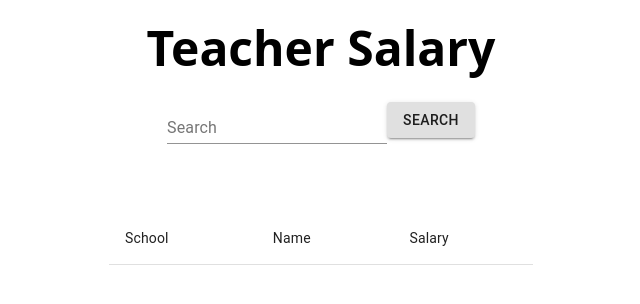
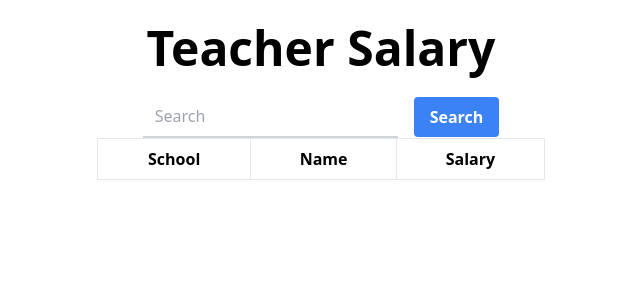
Before and after one commit to dezchai/teacher-salary, a Next.js app: page / in a window 1280 px wide. Shown: the top 304 px of the page, without its empty margins (319-959 px from the left). Built offline with nearby package versions, Linux system fonts and the light colour scheme.

Commit message:
Removed MUI, general improvements

```diff
--- a/package.json
+++ b/package.json
@@ -9,10 +9,6 @@
     "lint": "next lint"
   },
   "dependencies": {
-    "@emotion/react": "^11.11.0",
-    "@emotion/styled": "^11.11.0",
-    "@material-ui/core": "^4.12.4",
-    "@mui/material": "^5.12.3",
     "@types/node": "20.1.0",
     "@types/react": "18.2.6",
     "@types/react-dom": "18.2.4",
@@ -21,7 +17,7 @@
     "eslint": "8.40.0",
     "eslint-config-next": "13.4.1",
     "fuse.js": "^6.6.2",
-    "next": "13.4.1",
+    "next": "^13.4.2",
     "postcss": "8.4.23",
     "react": "18.2.0",
     "react-device-detect": "^2.2.3",
--- a/src/app/api/search/route.ts
+++ b/src/app/api/search/route.ts
@@ -14,7 +14,10 @@ const searchOptions = {
 const fuse = new Fuse(data as Array<any>, searchOptions);
 
 export const POST = async (request: Request) => {
+  const startTime = performance.now();
   const { query } = await request.json();
   const result = fuse.search(query).slice(0, 50);
-  return NextResponse.json({ results: result });
+  const endTime = performance.now();
+  const duration = ((endTime - startTime) / 1000).toFixed(2);
+  return NextResponse.json({ speed: duration, results: result });
 };
--- a/src/app/index.css
+++ b/src/app/index.css
@@ -1,13 +1,13 @@
-body {
+main {
   margin: 0;
-  font-family: -apple-system, BlinkMacSystemFont, 'Segoe UI', 'Roboto', 'Oxygen',
-    'Ubuntu', 'Cantarell', 'Fira Sans', 'Droid Sans', 'Helvetica Neue',
+  font-family: -apple-system, BlinkMacSystemFont, "Segoe UI", "Roboto", "Oxygen",
+    "Ubuntu", "Cantarell", "Fira Sans", "Droid Sans", "Helvetica Neue",
     sans-serif;
   -webkit-font-smoothing: antialiased;
   -moz-osx-font-smoothing: grayscale;
 }
 
 code {
-  font-family: source-code-pro, Menlo, Monaco, Consolas, 'Courier New',
+  font-family: source-code-pro, Menlo, Monaco, Consolas, "Courier New",
     monospace;
 }
--- a/src/app/layout.tsx
+++ b/src/app/layout.tsx
@@ -1,18 +1,26 @@
+import Footer from "@/components/Footer";
+
 export const metadata = {
-  title: 'Teacher Salary',
-  description: 'Find the salary of almost any teacher in British Columbia!',
-
-}
+  title: "Teacher Salary",
+  description: "Find the salary of almost any teacher in British Columbia!",
+};
 
 export default function RootLayout({
   children,
 }: {
-  children: React.ReactNode
+  children: React.ReactNode;
 }) {
   return (
     <html lang="en">
-      <body>{children}</body>
       <link rel="icon" href="/favicon.ico" />
+      <div className="flex flex-col min-h-screen">
+        <main className="flex-grow">
+          {/* NEXTJS WILL NOT COMPILE WITHOUT BODY TAG */}
+          <body></body>
+          {children}
+        </main>
+        <Footer />
+      </div>
     </html>
-  )
+  );
 }
--- a/src/app/page.tsx
+++ b/src/app/page.tsx
@@ -4,12 +4,13 @@ import SearchBar from "../components/SearchBar";
 
 function App() {
   return (
-    <div>
+    <div className="">
       <h1 className="font-roboto text-center text-5xl font-bold m-6">
         Teacher Salary
       </h1>
-      <div>
+      <div className="">
         <SearchBar />
+        <div className=""></div>
       </div>
     </div>
   );
--- /dev/null
+++ b/src/components/Footer.tsx
@@ -0,0 +1,11 @@
+import React from "react";
+
+const Footer = () => {
+  return (
+    <footer className="dark:bg-gray-800 ">
+      <div className="text-center text-white m-2">Footer</div>
+    </footer>
+  );
+};
+
+export default Footer;
--- a/src/components/SearchBar.tsx
+++ b/src/components/SearchBar.tsx
@@ -1,23 +1,8 @@
 "use client";
 import React, { useState, useEffect } from "react";
-import { TextField, Button } from "@material-ui/core";
-import { Table, TableBody, TableCell, TableRow } from "@material-ui/core";
 import useDebounce from "../hooks/useDebounce";
 import Result from "../interfaces/Result";
 import axios from "axios";
-import { isMobile } from "react-device-detect";
-
-// const useStyles = makeStyles(() =>
-//   createStyles({
-//     root: {
-//       display: "flex",
-//       alignItems: "center",
-//     },
-//     textField: {
-//       marginRight: "1rem",
-//     },
-//   })
-// );
 
 const formatter = new Intl.NumberFormat("en-US", {
   style: "currency",
@@ -29,16 +14,15 @@ const formatter = new Intl.NumberFormat("en-US", {
 });
 
 const SearchBar: React.FC = () => {
-  // State for the search bar component
   const [searchTerm, setSearchTerm] = useState("");
   const [results, setResults] = useState<Result[]>([]);
+  const [searchSpeed, setSearchSpeed] = useState(0);
   const [hasFetched, setHasFetched] = useState(false);
   const debouncedValue = useDebounce<string>(searchTerm, 500);
 
   const fetchAPI = async () => {
     if (searchTerm.trim().length === 0) return;
     console.log(`Searching for: ${searchTerm}`);
-
     const resp = await axios.post("/api/search", { query: searchTerm });
     if (resp.data.results.length === 0) {
       setHasFetched(true);
@@ -46,6 +30,7 @@ const SearchBar: React.FC = () => {
       return;
     }
     setResults(resp.data.results.map((r: any) => r.item));
+    setSearchSpeed(resp.data.speed);
     setHasFetched(true);
   };
 
@@ -66,8 +51,8 @@ const SearchBar: React.FC = () => {
   };
 
   return (
-    <>
-      <form
+    <div className="">
+      {/* <form
         onSubmit={handleSubmit}
         className="flex items-center"
         style={{
@@ -84,57 +69,73 @@ const SearchBar: React.FC = () => {
         <Button variant="contained" type="submit">
           Search
         </Button>
+      </form> */}
+      <form
+        onSubmit={handleSubmit}
+        className="flex items-center justify-center"
+      >
+        <div className="form-group relative">
+          <input
+            type="text"
+            id="search"
+            className="form-field border-b-2 border-gray-300 focus:border-blue-500 focus:outline-none py-2 px-3 w-full"
+            placeholder="Search"
+            value={searchTerm}
+            onChange={handleChange}
+          />
+          {/* <label
+            htmlFor="search"
+            className="form-label absolute top-0 left-0 text-gray-500 text-sm transition-all duration-200 ease-in-out"
+          >
+            Search
+          </label> */}
+        </div>
+        <button
+          type="submit"
+          className="bg-blue-500 hover:bg-blue-700 text-white font-bold py-2 px-4 rounded ml-4"
+        >
+          Search
+        </button>
       </form>
 
       {results.length === 0 && hasFetched && searchTerm.trim() !== "" && (
         <div className="flex">
-          <h1 className="flexjustify-center text-2xl mx-auto my-3">
-            Zero Results
-          </h1>
+          <h1 className="flex justify-center text-2xl mx-auto">Zero Results</h1>
         </div>
       )}
-      <div
-        style={
-          isMobile
-            ? {
-                margin: "0 auto",
-                marginTop: "7vh",
-                display: "flex",
-                justifyContent: "center",
-                padding: "12px",
-              }
-            : {
-                margin: "0 auto",
-                marginTop: "7vh",
-                display: "flex",
-                justifyContent: "center",
-                padding: "12px",
-                maxWidth: "35vw",
-              }
-        }
-      >
-        <Table>
-          <TableBody>
-            <TableRow>
-              <TableCell>School</TableCell>
-              <TableCell>Name</TableCell>
-              <TableCell>Salary</TableCell>
-            </TableRow>
+      {results.length !== 0 && hasFetched && (
+        <h1 className="text-center">
+          Found {results.length} {results.length === 1 ? "result" : "results"}{" "}
+          in {searchSpeed} seconds
+        </h1>
+      )}
+      <div className="flex justify-center ">
+        <table className="max-w-[90%] md:max-w-[90%] md:w-full lg:max-w-[35%] lg:w-full items-center justify-center">
+          <tbody className="m-2">
+            <tr className="">
+              <th className="border px-4 py-2">School</th>
+              <th className="border px-4 py-2">Name</th>
+              <th className="border px-4 py-2">Salary</th>
+            </tr>
             {results.map((result: Result) => (
-              <TableRow key={result.School + result.Name + result.Salary}>
-                <TableCell>{result.School}</TableCell>
-                <TableCell>
+              <tr key={result.School + result.Name + result.Salary}>
+                <td className="border px-2 py-2 text-center">
+                  {result.School}
+                </td>
+                <td className="border px-2  py-2 text-center">
                   {result.Name.split(",")[1].trim() +
                     " " +
                     result.Name.split(",")[0]}
-                </TableCell>
-                <TableCell>{formatter.format(result.Salary)}</TableCell>
-              </TableRow>
+                </td>
+                <td className="border py-2  text-center">
+                  {formatter.format(result.Salary)}
+                </td>
+              </tr>
             ))}
-          </TableBody>
-        </Table>
+          </tbody>
+        </table>
       </div>
-    </>
+    </div>
   );
 };
 
--- a/tsconfig.json
+++ b/tsconfig.json
@@ -20,7 +20,8 @@
       }
     ],
     "paths": {
-      "@/*": ["./src/*"]
+      "@/*": ["./src/*"],
+      "@components/*": ["./src/components/*"]
     }
   },
   "include": ["next-env.d.ts", "**/*.ts", "**/*.tsx", ".next/types/**/*.ts"],
```
Also changed, not shown: 1 other file (tests, documents, lock files or other folders).
